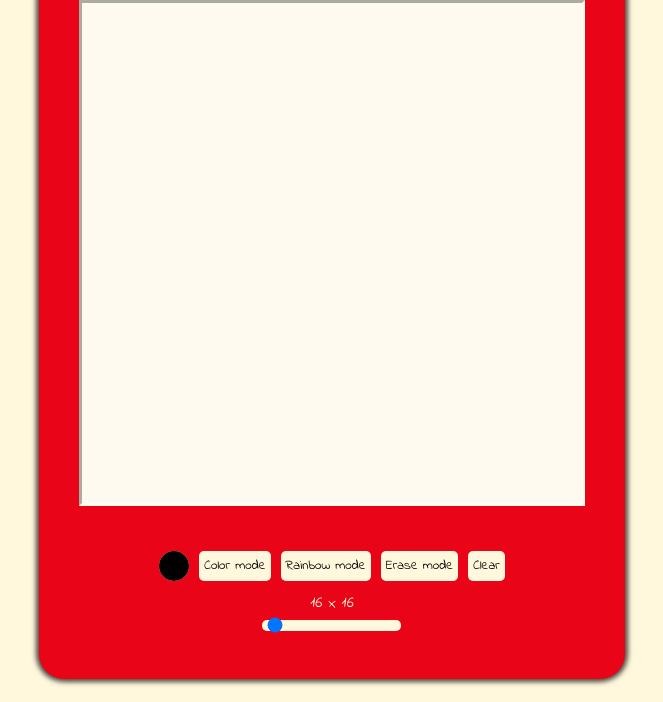
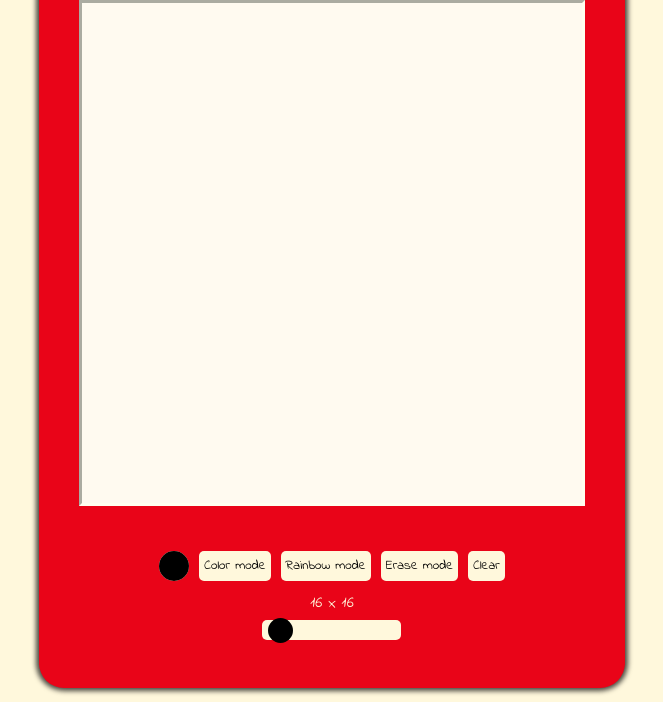
Before and after one commit to fufako/PROJECT-ETCH-A-SKETCH, a plain HTML site: page index.html in a window 1280 px wide. Shown: the part 98-800 px from the top of the page, without its empty margins (308-971 px from the left). Drawn offline with Linux system fonts and the light colour scheme.

Commit message:
Add styles to sizeChange input

```diff
--- a/script.js
+++ b/script.js
@@ -32,7 +32,6 @@ clearBtn.onclick = () => reloadGrid()
 
 function createGrid(size) {
   clearGrid()
-
   grid.style.gridTemplateColumns = "repeat(" + size + ", 1fr)"
   grid.style.gridTemplateRows = "repeat(" + size + ", 1fr)"
   for (let i = 0; i <= size * size; i++) {
--- a/style.css
+++ b/style.css
@@ -1,4 +1,9 @@
 @import url("https://fonts.googleapis.com/css2?family=Indie+Flower&family=Space+Grotesk:wght@300&display=swap");
+
+:root {
+  --light: #fff8dc;
+  --secondary: black;
+}
 
 body {
   display: flex;
@@ -40,6 +45,7 @@ input {
   border-radius: 5px;
   font-family: "Indie Flower", cursive;
   padding: 5px;
+  color: inherit;
 }
 .grid {
   display: grid;
@@ -77,12 +83,23 @@ input {
   border-radius: 10px;
   padding: 0;
 }
-#sizeChange {
+input[type="range"] {
   -webkit-appearance: none;
-  height: 1px;
-  margin: 0;
+  background-color: var(--light);
 }
 
-::-webkit-progress-value {
-  background-color: red;
+input[type="range"]::-webkit-slider-runnable-track {
+  height: 10px;
+  border: 1px solid var(--light);
+  border-radius: 25px;
+  background: var(--light);
 }
+
+input[type="range"]::-webkit-slider-thumb {
+  -webkit-appearance: none;
+  width: 25px;
+  height: 25px;
+  border-radius: 20px;
+  margin-top: -8px;
+  background: var(--secondary);
+}
```
